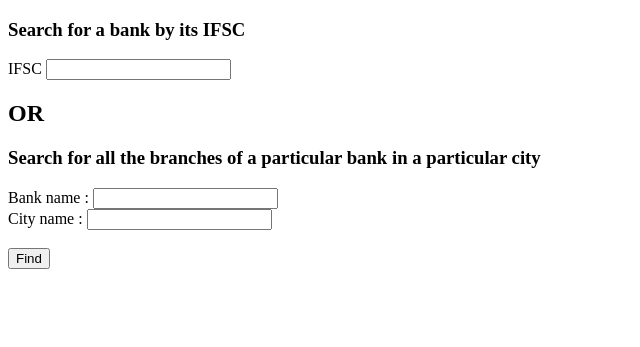
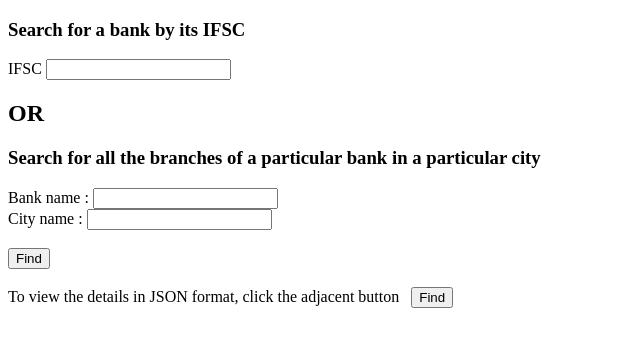
Before and after one commit to hanzala-sohrab/IFSC, a Django app: template api/templates/api/index.html in a window 1280 px wide. Shown: the top 347 px of the page, without its empty margins (0-640 px from the left). Run offline with Django 3.2, Linux system fonts and the light colour scheme; the template is opened without the code that fills it, so the values that code supplies are empty; parts of the project's set-up code (start-up, migrations or seed data) failed here and were passed over.

Commit message:
Updated index page

```diff
--- a/api/templates/api/index.html
+++ b/api/templates/api/index.html
@@ -14,13 +14,17 @@
         <br>
         <h2>OR</h2>
         <h3>Search for all the branches of a particular bank in a particular city</h3>
-        <label for="branches">Bank name : </label>
+        <label for="branch">Bank name : </label>
         <input type="text" name="bank_name">
         <br>
-        <label for="branches">City name : </label>
+        <label for="branch">City name : </label>
         <input type="text" name="city_name">
         <br><br>
-        <button type="submit">Find</button>
+        <button type="submit" name="html">Find</button>
+        <br>
+        <br>
+        To view the details in JSON format, click the adjacent button &nbsp;
+        <button type="submit" name="api">Find</button>
     </form>
 </body>
 </html>
```
